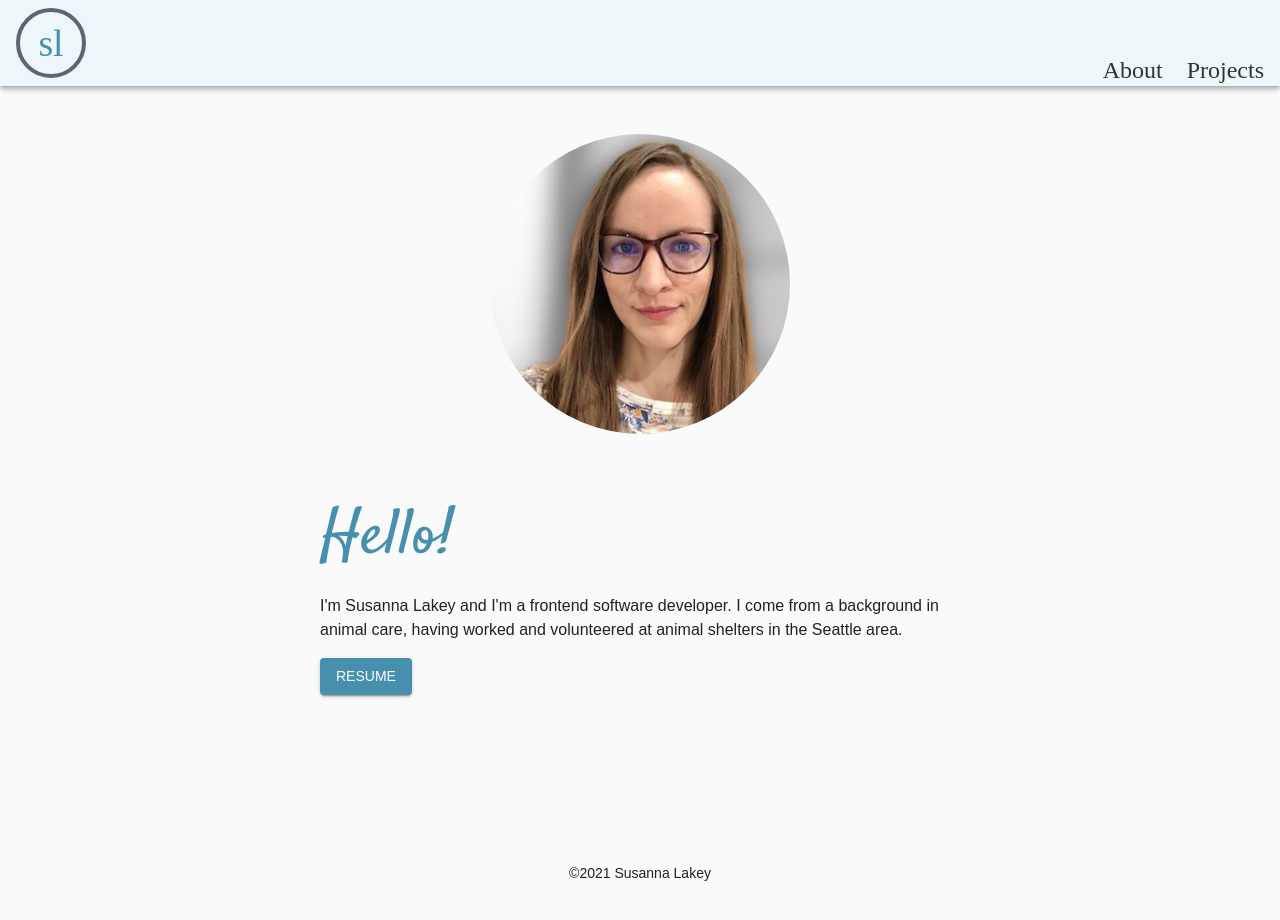
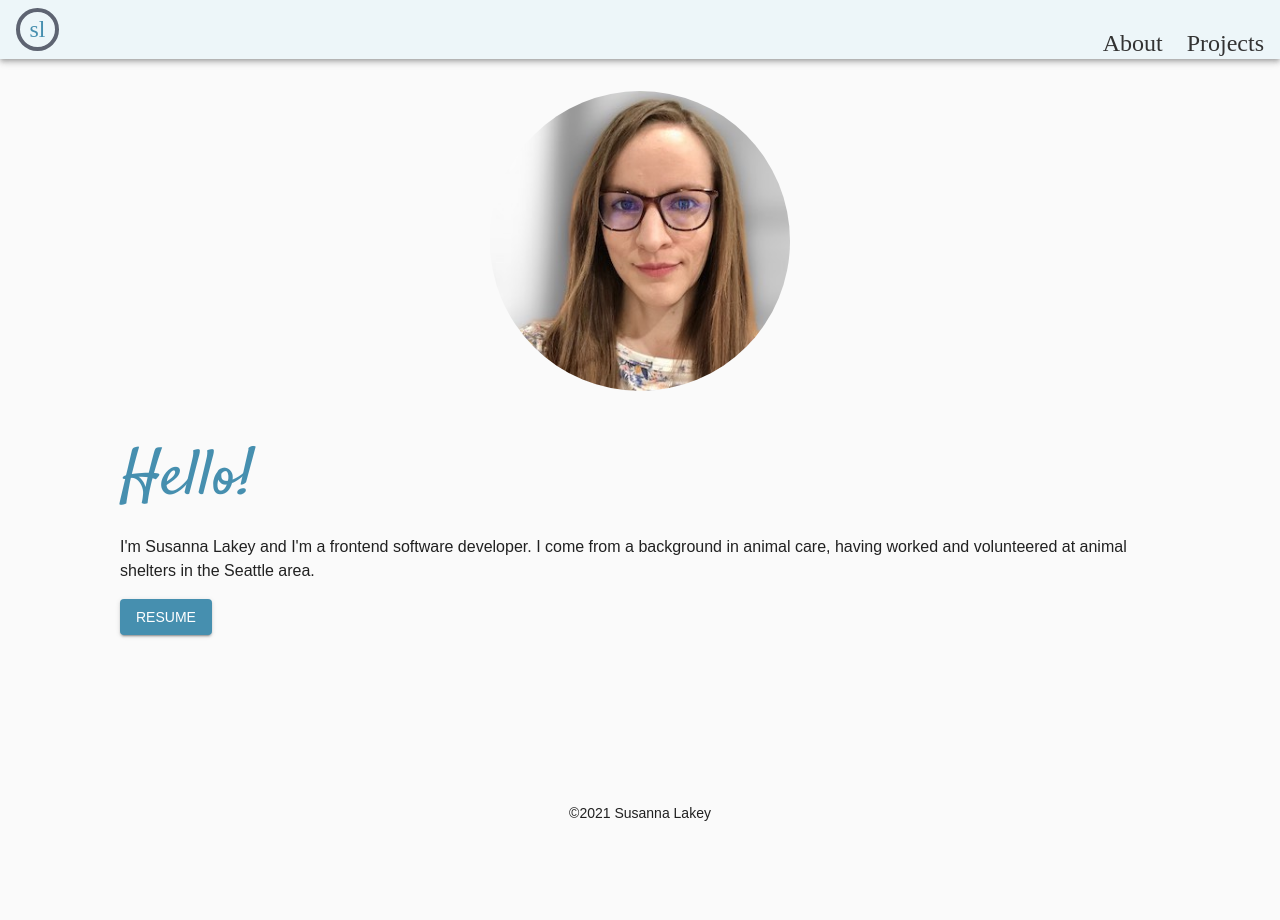
Before and after one commit to slakeyj/portfolio-react, a React (Create React App) app: page /about in a window 1280 px wide. Shown: the top 920 px of the page. After the commit the page ends 887 px from the top, so only its background shows below. Built offline with nearby package versions, Linux system fonts and the light colour scheme; a web font is replaced by a local one.

Commit message:
made updates to about page

```diff
--- a/src/components/About/About.jsx
+++ b/src/components/About/About.jsx
@@ -5,18 +5,12 @@ import profile from '../Home/profile.jpg';
 import Typography from '@material-ui/core/Typography';
 import Button from '@material-ui/core/Button';
 
-const Cell = ({ children }) => (
-  <Box m={6} mx={40} fontSize={18}>
-    {children}
-  </Box>
-);
-
 const imageSize = '30%';
 
 const About = () => {
   return (
     <>
-      <Cell>
+      <Box m={4}>
         <Avatar
           alt='Profile'
           src={profile}
@@ -27,22 +21,22 @@ const About = () => {
             marginRight: 'auto',
           }}
         />
-      </Cell>
-
-      <Cell>
+      </Box>
+      <Box mx={15}>
         <Typography color='secondary' variant='subtitle1' component='h1'>
           Hello!
         </Typography>
-
+      </Box>
+      <Box mx={15}>
         <Typography paragraph={true} gutterBottom={true}>
           I'm Susanna Lakey and I'm a frontend software developer. I come from a
           background in animal care, having worked and volunteered at animal
           shelters in the Seattle area.
         </Typography>
-        <Button variant='contained' color='secondary'>
+        <Button variant='contained' color='secondary' href='/slakey-resume.pdf'>
           Resume
         </Button>
-      </Cell>
+      </Box>
     </>
   );
 };
--- a/src/components/NavBar/NavBar.jsx
+++ b/src/components/NavBar/NavBar.jsx
@@ -31,8 +31,8 @@ const NavBar = () => {
                   border: '4px solid #5e6472 ',
                   borderRadius: '50%',
                   padding: '0.2em',
-                  width: '70px',
-                  height: '70px',
+                  width: '1.8em',
+                  height: '1.8em',
                 }}
                 mx={2}
                 mb={1}
--- a/src/theme.js
+++ b/src/theme.js
@@ -30,7 +30,7 @@ const theme = createMuiTheme({
     },
     h6: {
       fontFamily: 'Bowlby One SC, cursive',
-      fontSize: '2.7em',
+      fontSize: '1.7em',
     },
   },
   props: {
```
Also changed, not shown: 1 other file (tests, documents, lock files or other folders).
